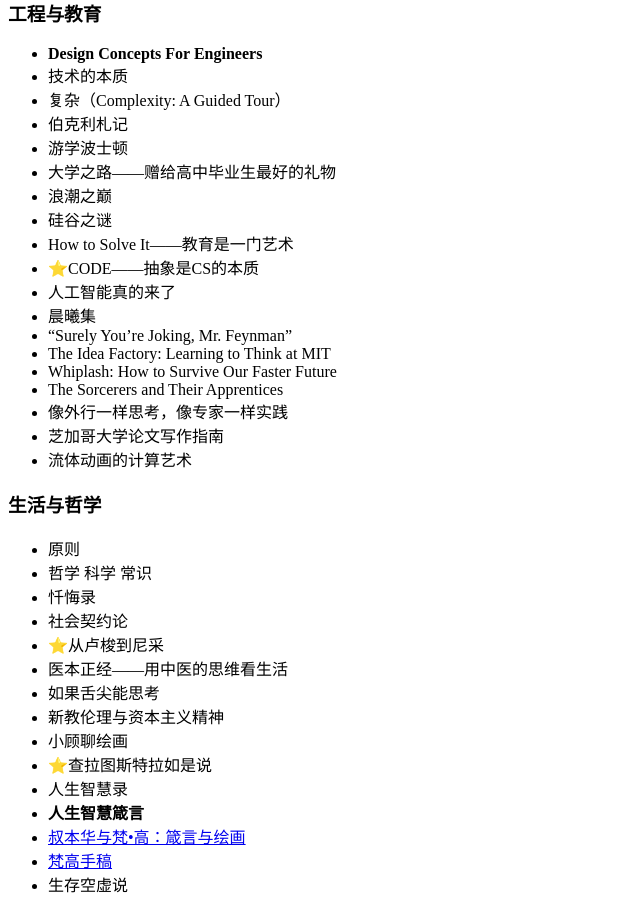
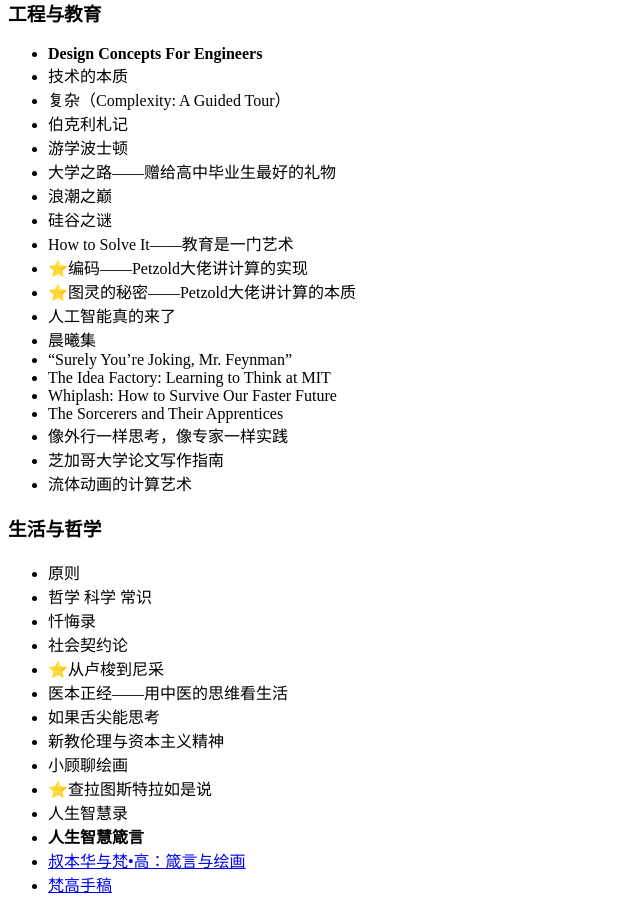
Before and after one commit to matheecs/matheecs.github.io, a Jekyll site: the page built from pages/books.md, in a window 1280 px wide and 900 px high, scrolled down 2840 px. Shown: the whole window, without its empty margins (0-640 px from the left). Built offline with Jekyll 4.4.1, drawn with Linux system fonts in a browser that asks for light colours.

Commit message:
add Annotated Turing

```diff
--- a/pages/books.md
+++ b/pages/books.md
@@ -135,7 +135,8 @@
 - 浪潮之巅
 - 硅谷之谜
 - How to Solve It——教育是一门艺术
-- ⭐️CODE——抽象是CS的本质
+- ⭐️编码——Petzold大佬讲计算的实现
+- ⭐️图灵的秘密——Petzold大佬讲计算的本质
 - 人工智能真的来了
 - 晨曦集
 - “Surely You're Joking, Mr. Feynman”
```
Also changed, not shown: _posts/2019-11-19-Classical-Mechanics.md (+1 -4 lines).
